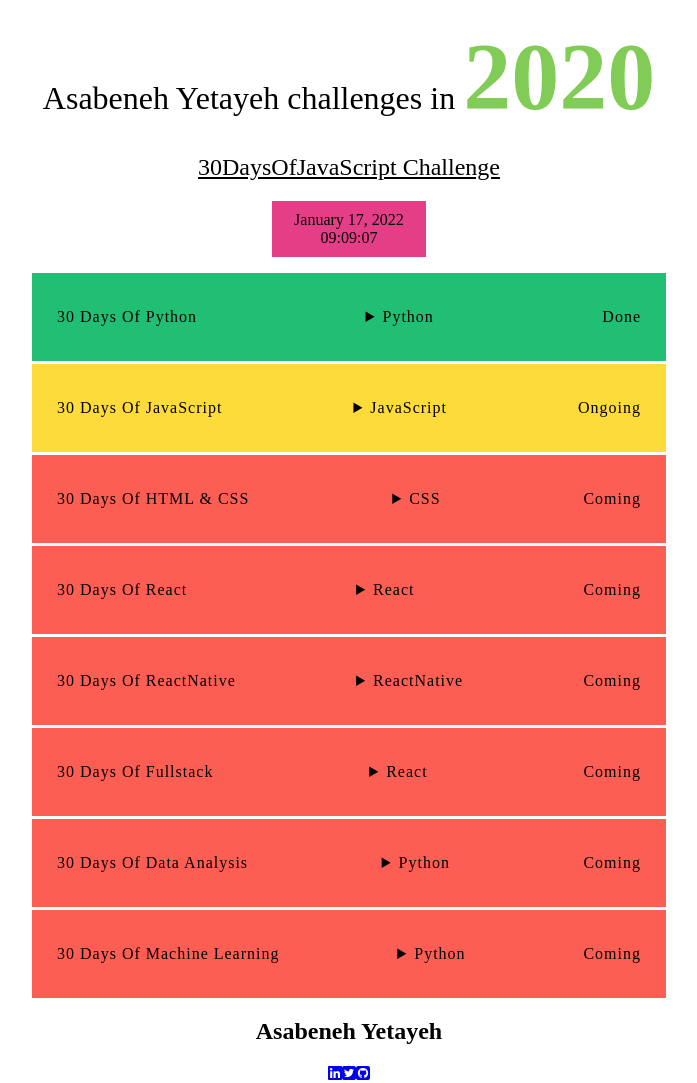
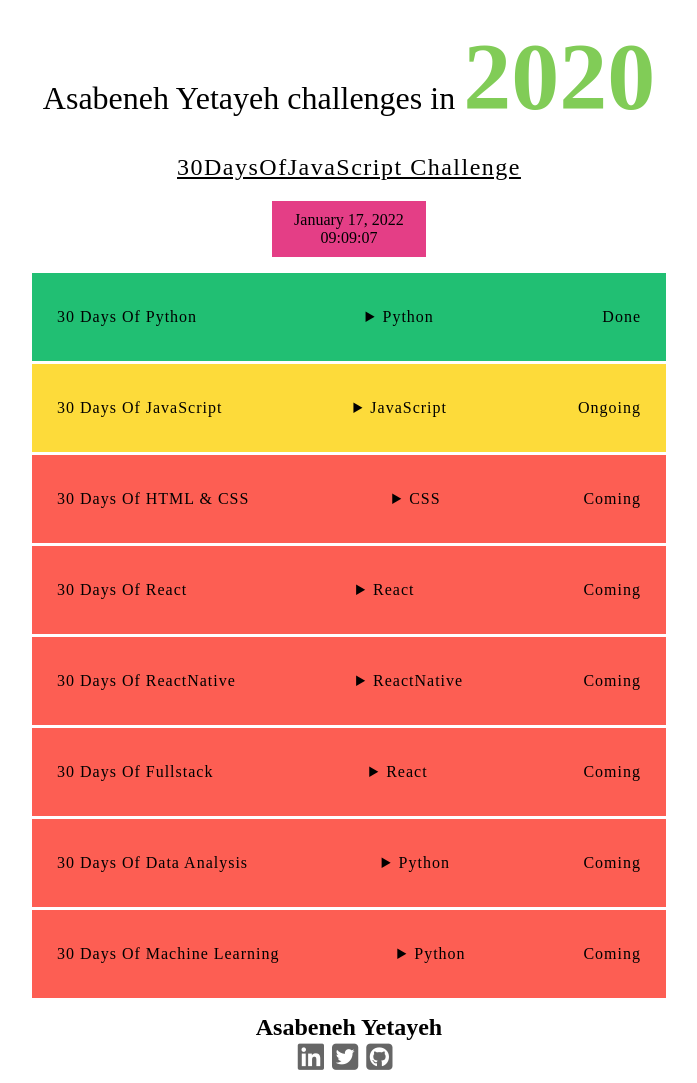
Before and after one commit to Tituz175/30-days-of-Js, a plain HTML site: page DOM mini project 4 (Challenge Info)/index.html in a window 1280 px wide. Shown: the whole page, without its empty margins (291-988 px from the left). Drawn offline with Linux system fonts and the light colour scheme.

Commit message:
styling of author's name and social links done.

```diff
--- a/DOM mini project 4 (Challenge Info)/index.html
+++ b/DOM mini project 4 (Challenge Info)/index.html
@@ -11,7 +11,7 @@
 
 <body>
     <div class="wrapper">
-        <a href=""><i></i></a>
+
 
     </div>
 
--- a/DOM mini project 4 (Challenge Info)/index.js
+++ b/DOM mini project 4 (Challenge Info)/index.js
@@ -11,6 +11,7 @@ const authorTitles = asabenehChallenges2020.author.titles;
 const authorSkills = asabenehChallenges2020.author.skills;
 const authorQualifications = asabenehChallenges2020.author.qualifications;
 const authorSociallinks = asabenehChallenges2020.author.socialLinks;
+
 
 let colorGenrator = () => {
   let source = "1234567890abcdef";
@@ -82,6 +83,7 @@ title.appendChild(year);
 subTitle.innerHTML = asabenehChallenges2020.challengeSubtitle;
 subTitle.style.fontWeight = "300";
 subTitle.style.textDecoration = "underline";
+subTitle.style.letterSpacing = "0.0625em";
 
 date.style.padding = "10px";
 date.fontWeight = "400";
@@ -144,6 +146,7 @@ challenges.forEach((challenge) => {
 
 let authorName = document.createElement("h2");
 authorName.style.fontWeight = "600";
+authorName.style.margin = "0px auto"
 authorName.textContent = `${authorFirstname} ${authorLastname}`;
 
 let socialContainer = document.createElement("div");
@@ -152,16 +155,14 @@ socialContainer.style.justifyContent = "center";
 
 authorSociallinks.forEach((social) => {
   let socialAnchor = document.createElement("a");
+  socialAnchor.style.margin = "auto 4px"
+  socialAnchor.style.fontSize = "30px"
+  socialAnchor.style.color = "rgba(0,0,0,0.6)"
   socialAnchor.setAttribute("href", social.url);
-  socialAnchor.setAttribute("_target", "blank");
-  let socialIcon = document.createElement("i");
-//   socialIcon.innerHTML = social.fontawesomeIcon
-//   socialIcon.innerHTML = social.fontawesomeIcon
-//   socialIcon.setAttribute("class", `${social.fontawesomeIcon.slice(11, -2)}`);
-//   socialAnchor.appendChild(socialIcon)
-socialAnchor.innerHTML = social.fontawesomeIcon
-  socialContainer.appendChild(socialAnchor)
-  console.log(`${social.fontawesomeIcon}`)
+  socialAnchor.setAttribute("target", "blank");
+  socialAnchor.innerHTML = social.fontawesomeIcon;
+  socialContainer.appendChild(socialAnchor);
+  console.log(`${social.fontawesomeIcon}`);
 });
 
 wrapper.style.textAlign = "center";
```
